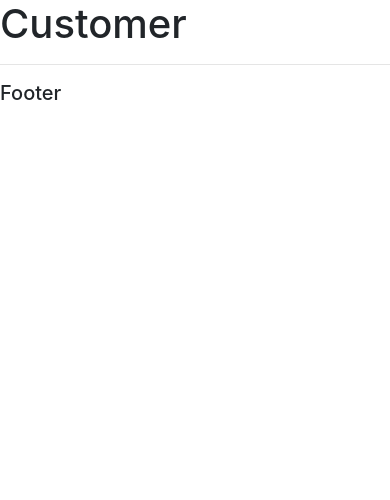
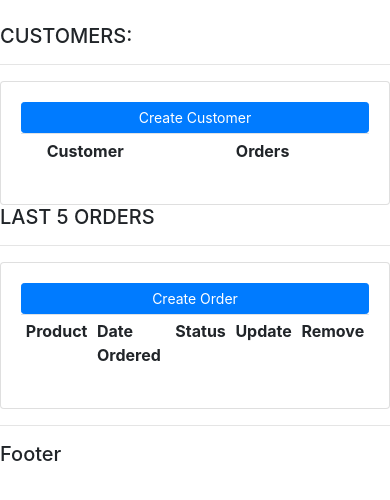
Before and after one commit to MsMaddyMac/django-crm, a Django app: page /customer/ in a window 390 px wide. Shown: the part 56-556 px from the top of the page. Run offline with Django 3.2, Linux system fonts and the light colour scheme; lists and menus that the app fills with data are empty.

Commit message:
adds bootstrap styling to customer.html

```diff
--- a/crm/accounts/templates/accounts/customer.html
+++ b/crm/accounts/templates/accounts/customer.html
@@ -2,6 +2,41 @@
 
 {% block content %}
 
-<h1>Customer</h1>
+<br>
+
+<div class="row">
+  <div class="col-md-5">
+    <h5>CUSTOMERS:</h5>
+    <hr>
+    <div class="card card-body">
+      <a class="btn btn-primary btn-sm btn-block" href="">Create Customer</a>
+      <table class="table table-sm">
+        <tr>
+          <th></th>
+          <th>Customer</th>
+          <th>Orders</th>
+        </tr>
+      </table>
+    </div>
+  </div>
+
+  <div class="col-md-7">
+    <h5>LAST 5 ORDERS</h5>
+    <hr>
+    <div class="card card-body">
+      <a class="btn btn-primary btn-sm btn-block" href="">Create Order</a>
+      <table class="table table-sm">
+        <tr>
+          <th>Product</th>
+          <th>Date Ordered</th>
+          <th>Status</th>
+          <th>Update</th>
+          <th>Remove</th>
+        </tr>
+      </table>
+
+    </div>
+  </div>
+</div>
 
 {% endblock %}
```
